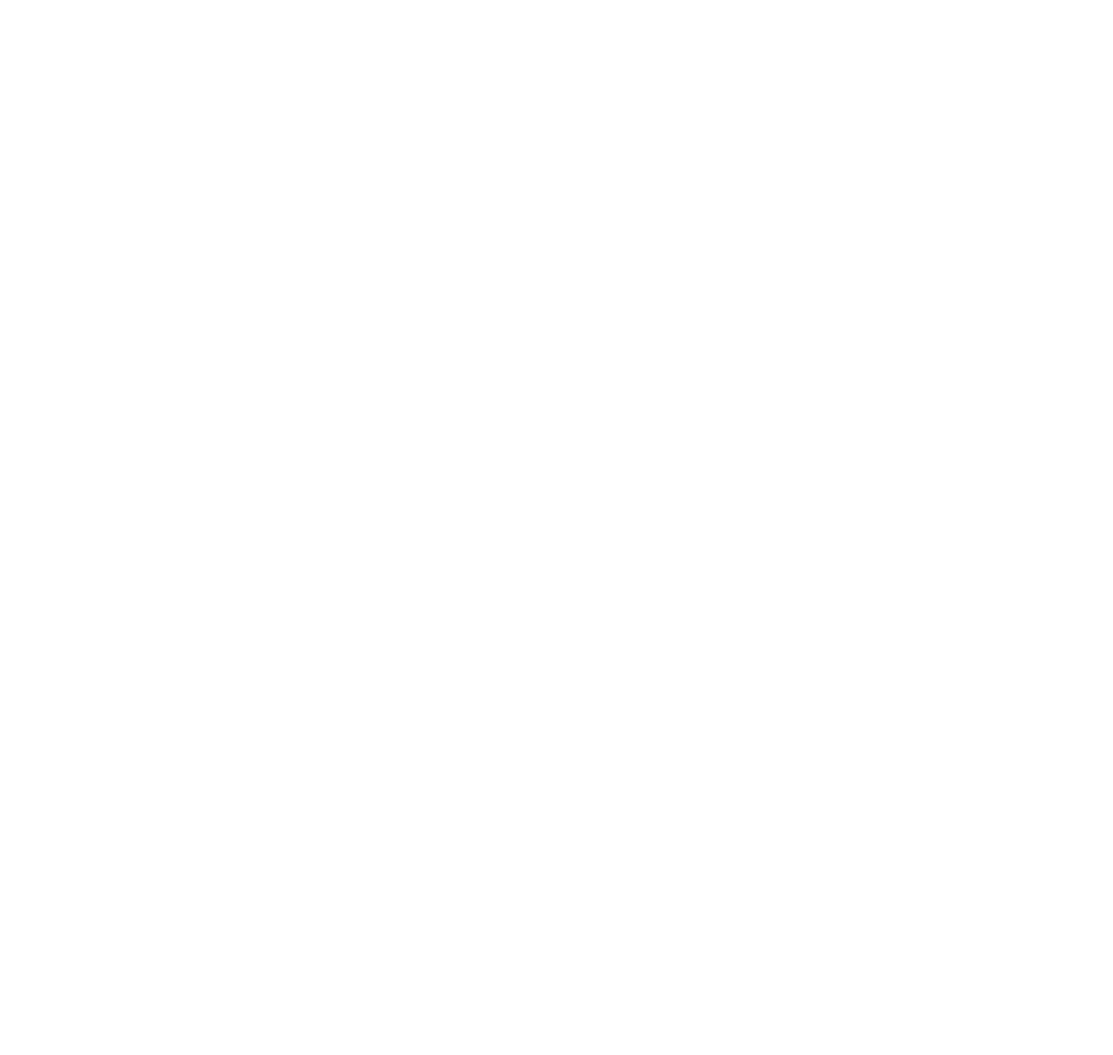
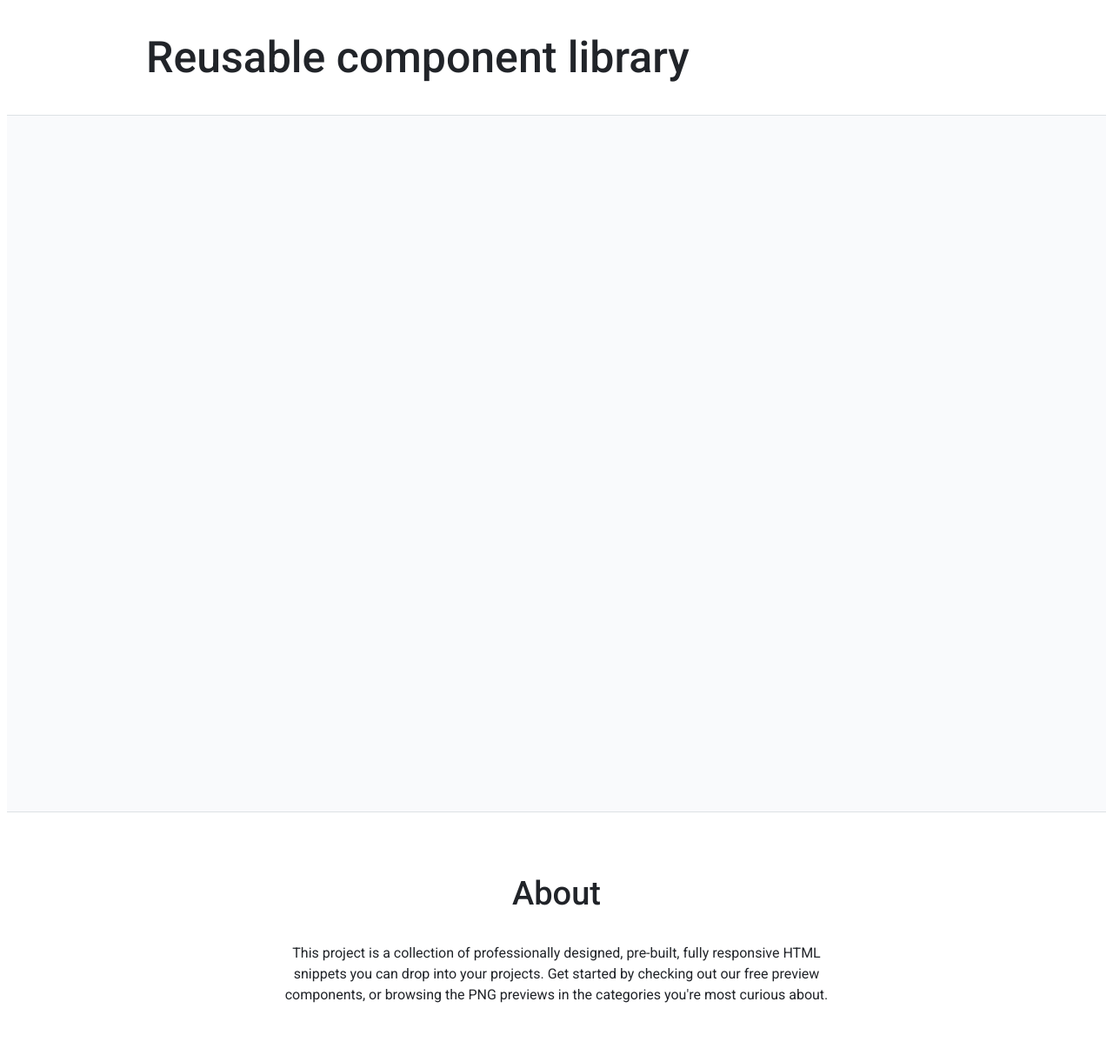
Before and after one commit to js-tasks-ru/htmlcss-20210114_alexdrajuk, a website: page index.html in a window 1280 px wide. Shown: the whole page at 87% size. Before the commit the page ends 800 px from the top, so only its background shows below. Drawn offline with Linux system fonts and the light colour scheme.

Commit message:
03-lection1 03-main-page solution

```diff
--- /dev/null
+++ b/components/page/page.css
@@ -0,0 +1,43 @@
+.block-divider {
+    height: 1px;
+    background-color: #DDE2E5;
+}
+
+.page-header {
+    padding: 0 160px;
+    color: #212429;
+    background-color: #fff;
+}
+
+.page-header__title {
+    font-size: 50px;
+    font-weight: 500;
+    line-height: 1.3;
+}
+
+.page-content {
+    height: 800px; /* Just for testing*/
+    background-color: #F9FAFC;
+}
+
+.page-footer {
+    padding: 38px 160px;
+    background-color: #fff;
+    text-align: center;
+    color: #212429;
+}
+
+.page-footer__title {
+    margin: 32px 0;
+    font-size: 38px;
+    font-weight: 500;
+    line-height: 1.25;
+    font-weight: 500;
+}
+
+.page-footer__content {
+    margin: 16px auto;
+    max-width: 640px;
+    font-size: 16px;
+    line-height: 1.5;
+}
--- a/index.html
+++ b/index.html
@@ -3,8 +3,18 @@
 <html lang="ru">
     <head>
         <link rel="stylesheet" href="./assets/css/main.css">
+        <link rel="stylesheet" href="./components/page/page.css">
     </head>
-    <body>
-
+    <body class="page">
+        <header class="page-header">
+            <h1 class="page-header__title">Reusable component library </h1>
+        </header>
+        <div class="block-divider"></div>
+        <main class="page-content"></main>
+        <div class="block-divider"></div>
+        <footer class="page-footer">
+            <h2 class="page-footer__title">About</h2>
+            <p class="page-footer__content">This project is a collection of professionally designed, pre-built, fully responsive HTML snippets you can drop into your projects. Get started by checking out our free preview components, or browsing the PNG previews in the categories you're most curious about.</p>
+        </footer>
     </body>
 </html>
```
